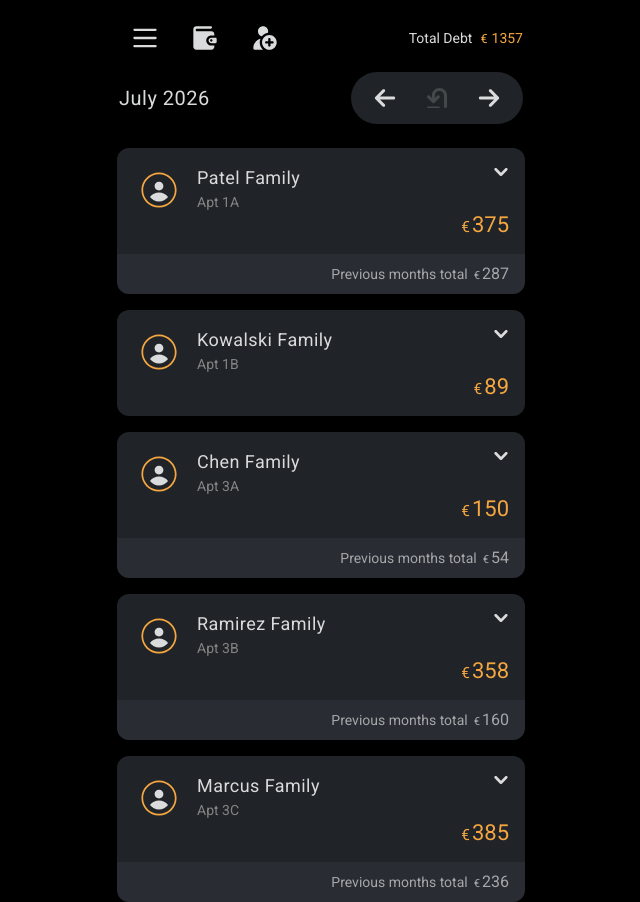
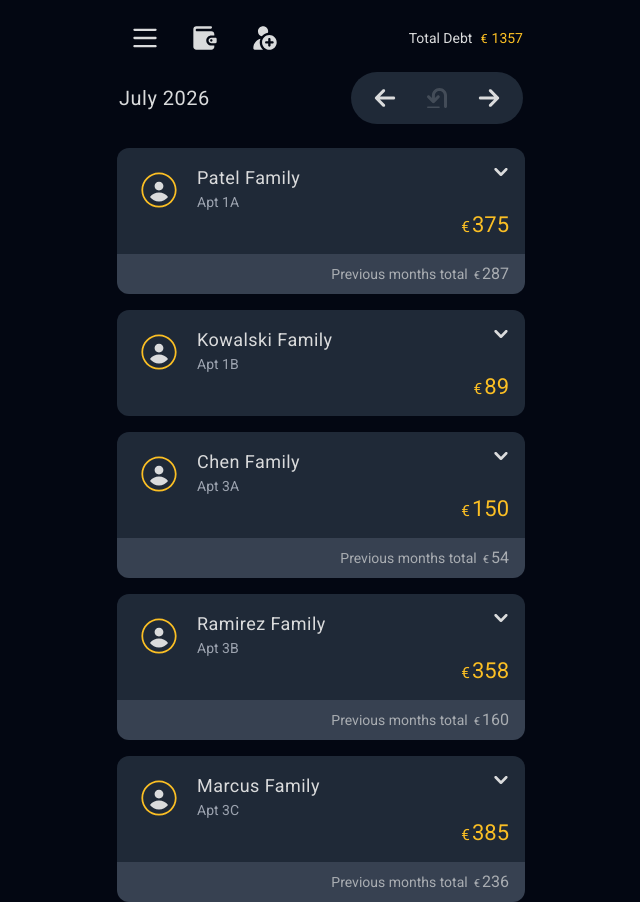
Before and after one commit to YianPap-70/Neiboard, a React (Vite) app: page / in a window 1280 px wide. Shown: the whole page, without its empty margins (319-959 px from the left). Built offline with nearby package versions, Linux system fonts and the light colour scheme.

Commit message:
colors and buttons

```diff
--- a/src/DesignConfig.js
+++ b/src/DesignConfig.js
@@ -15,17 +15,17 @@ const THEMES = [
   {
     name: 'Grey', // default
     tokens: {
-      'color-text-prim': '#DADBDC',
-      'color-text-dim': '#848484',
-      'color-textback': '#363C42',
-      'color-cardback-dim': '#292D33',
-      'color-cardback-prim': '#202327',
-      'color-button1': '#315C66',
+      'color-text-prim': '#dadbdc',
+      'color-text-dim': '#9ca3af',
+      'color-textback': '#4b5563',
+      'color-cardback-dim': '#374151',
+      'color-cardback-prim': '#1f2937',
+      'color-button1': '#164e63',
       'color-button2': '#0F6D4B',
-      'color-background': '#000000',
-      'color-ok': '#74C644',
-      'color-warn1': '#F4A640',
-      'color-warn2': '#991414',
+      'color-background': '#030712',
+      'color-ok': '#22c55e',
+      'color-warn1': '#fbbf24',
+      'color-warn2': '#991b1b',
     },
   },
   {
@@ -336,13 +336,13 @@ const settingsModal = {
   headerRowGap:      '20px',
   logoIcon:          `text-[${COLORS['color-text-prim']}]`,
 logoIconStyle:     { height: '42px', width: 'auto', aspectRatio: '91 / 24' },
-  reportBtn: `h-[52px] px-4 rounded-[9999px] flex items-center justify-center gap-2 bg-[${COLORS['color-button2']}] text-[${COLORS['color-text-prim']}] font-normal text-base outline-none select-none transition-transform active:scale-95 shrink-0`,
+  reportBtn: `h-[52px] px-4 rounded-[9999px] flex items-center justify-center gap-2 bg-[${COLORS['color-button1']}] text-[${COLORS['color-text-prim']}] font-normal text-base outline-none select-none transition-transform active:scale-95 shrink-0`,
   reportIcon:        "h-6 w-6",
 
   // Shared "pill row" base used by rows 2-9
   pillRow: `w-full h-[52px] rounded-[9999px] flex items-center bg-[${COLORS['color-textback']}] outline-none select-none transition-all duration-300 cursor-pointer`,
   pillRowFilled:      `w-full h-[52px] rounded-[9999px] flex items-center bg-[${COLORS['color-button1']}] outline-none select-none transition-all duration-300 cursor-pointer`,
-  pillRowDanger:      `w-full h-[52px] rounded-[9999px] flex items-center bg-transparent ring-2 ring-[${COLORS['color-warn2']}] outline-none select-none transition-all duration-300 cursor-pointer`,
+    pillRowDanger:      `w-full h-[52px] rounded-[9999px] flex items-center bg-[${COLORS['color-warn2']}] outline-none select-none transition-all duration-300 cursor-pointer`,
   pillPaddingX:       '16px',
   pillLabel:          `font-normal text-base text-[${COLORS['color-text-prim']}] whitespace-nowrap`,
   pillIcon:           `h-6 w-6 text-[${COLORS['color-text-prim']}] shrink-0`,
```
